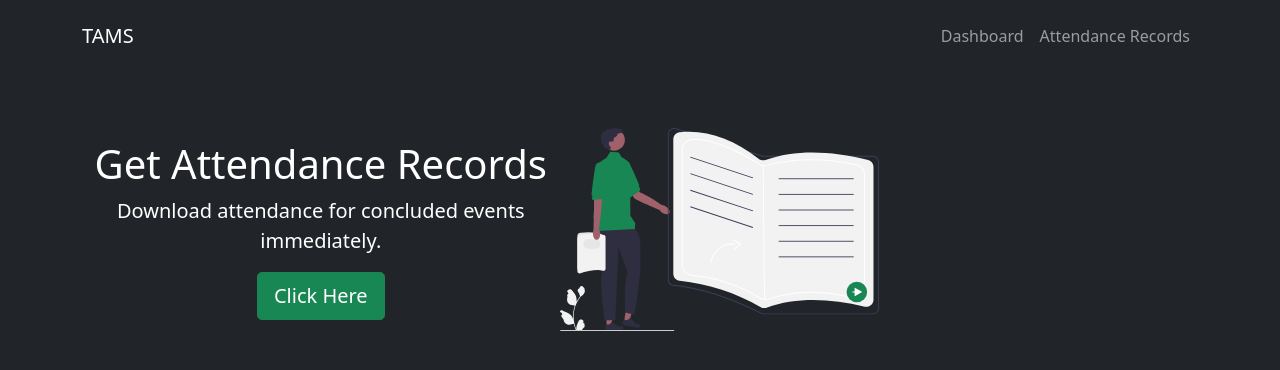
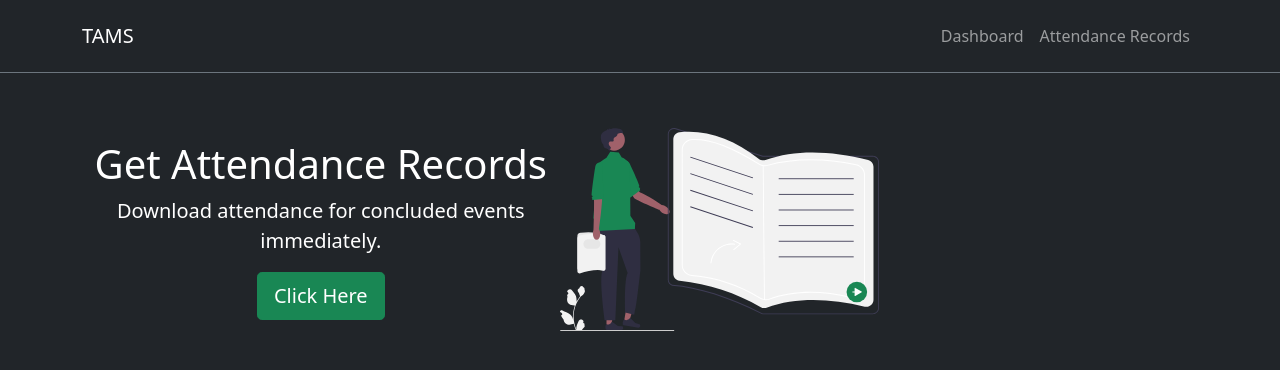
Before and after one commit to TAMS-TETFUND/tams_node, a Django app: template webapp/templates/dashboard.html in a window 1280 px wide. Shown: the top 370 px of the page. Run offline with Django 4.2, Linux system fonts and the light colour scheme; the template is opened without the code that fills it, so the values that code supplies are empty; some libraries are stand-ins or nearby versions.

Commit message:
added bottom border in navbar

```diff
--- a/webapp/templates/base.html
+++ b/webapp/templates/base.html
@@ -12,7 +12,7 @@
 </head>
 
 <body class="bg-dark text-light">
-    <nav class="navbar navbar-expand-lg navbar-dark bg-dark py-3 fixed-top">
+    <nav class="navbar navbar-expand-lg navbar-dark bg-dark py-3 fixed-top border-bottom border-secondary">
         <div class="container">
             <a class="navbar-brand" href="/">TAMS</a>
             <button class="navbar-toggler" type="button" data-bs-toggle="collapse"
```
